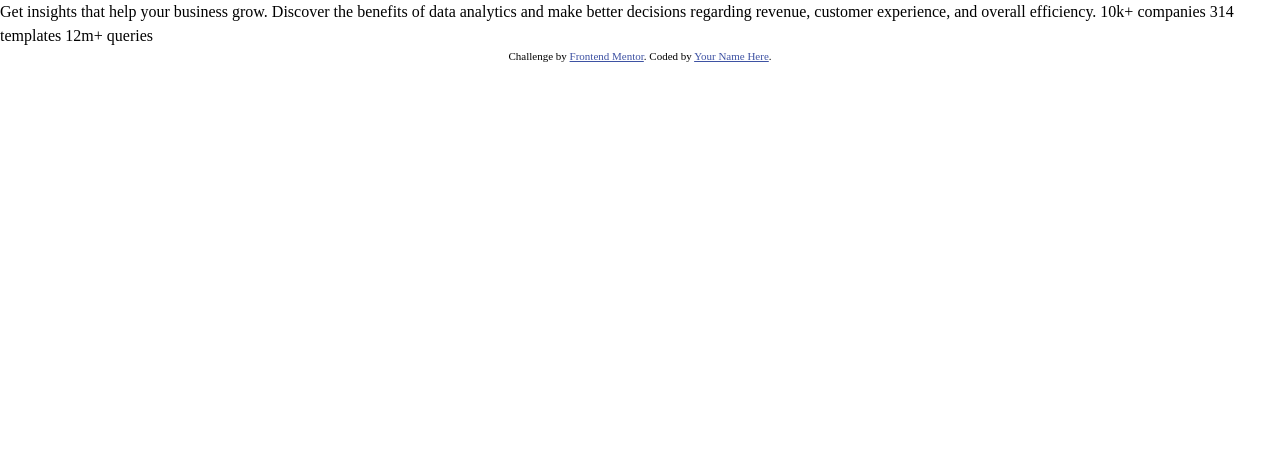
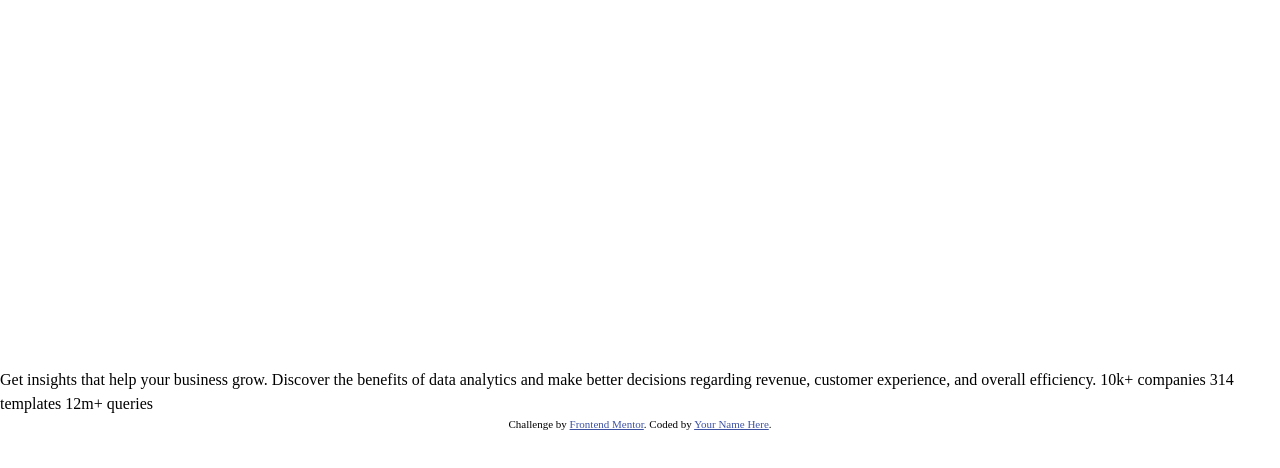
Before and after one commit to NatnaelSisay/stats-preview-card-component-main, a plain HTML site: page index.html in a window 1280 px wide. Drawn offline with Linux system fonts and the light colour scheme.

Commit message:
center content

```diff
--- a/css/style.css
+++ b/css/style.css
@@ -0,0 +1,5 @@
+body {
+	height: 100vh;
+	display: grid;
+	place-content: center;
+}
--- a/index.html
+++ b/index.html
@@ -38,9 +38,12 @@
 		</style>
 	</head>
 	<body>
-		Get insights that help your business grow. Discover the benefits of data
-		analytics and make better decisions regarding revenue, customer experience,
-		and overall efficiency. 10k+ companies 314 templates 12m+ queries
+		<main>
+			Get insights that help your business grow. Discover the benefits of data
+			analytics and make better decisions regarding revenue, customer
+			experience, and overall efficiency. 10k+ companies 314 templates 12m+
+			queries
+		</main>
 
 		<div class="attribution">
 			Challenge by
```
